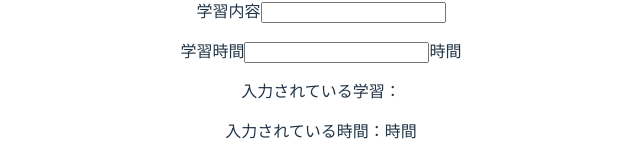
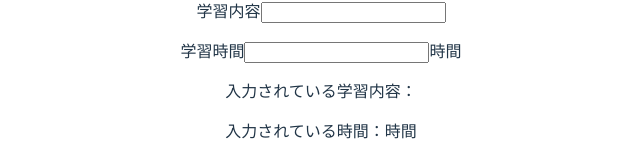
Before and after one commit to dai-gi/learning-log-app, a React (Vite) app: page / in a window 1280 px wide. Shown: the part 323-484 px from the top of the page, without its empty margins (319-959 px from the left). Built offline with nearby package versions, Linux system fonts and the light colour scheme.

Commit message:
style: 「入力されている学習」を「入力されている学習内容」に修正

```diff
--- a/src/App.tsx
+++ b/src/App.tsx
@@ -28,7 +28,7 @@ export const App = () => {
         </span>
         <span>時間</span>
       </p>
-      <p>{`入力されている学習：${learningContent}`}</p>
+      <p>{`入力されている学習内容：${learningContent}`}</p>
       <p>{`入力されている時間：${studyTime}時間`}</p>
       {records.map((record) => (
         <p>{`${record.title} ${record.time}時間`}</p>
```
